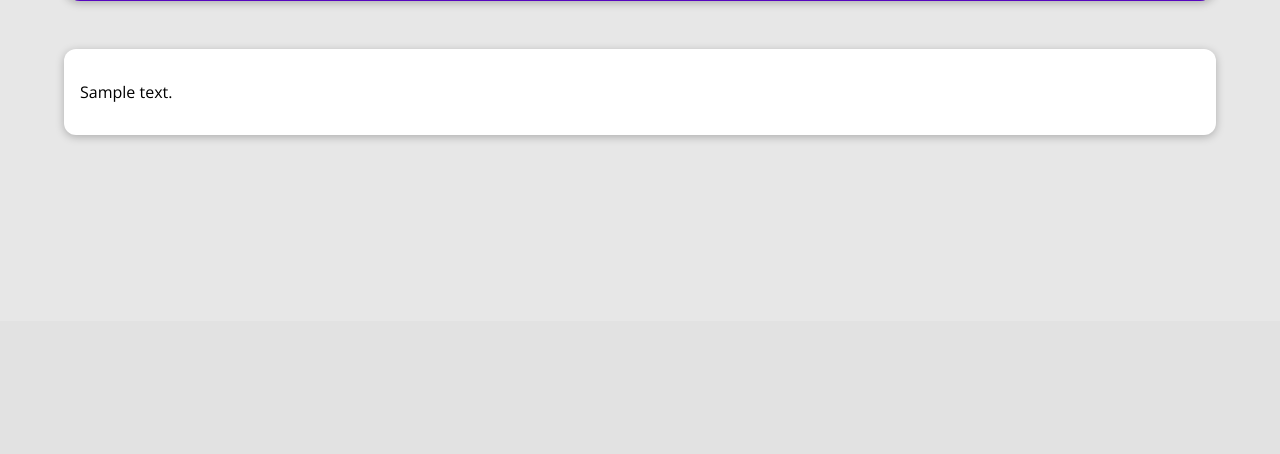
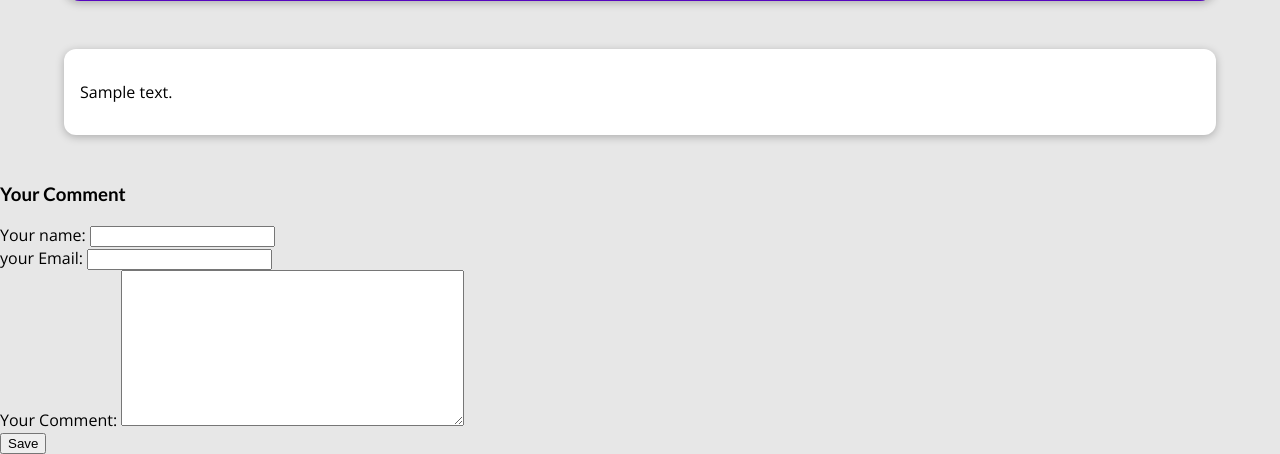
Before and after one commit to Abenezerjr/Blog_page, a Django app: a page that uses blog/templates/blog/post-detail.html in a window 1280 px wide. Shown: the part 479-933 px from the top of the page. Before the commit the page ends 618 px from the top, so only its background shows below. Run offline with Django 4.2, Linux system fonts and the light colour scheme; data comes from the database, SQL or seed files in the repository; tables that the repository leaves empty hold one stand-in row (values such as "Sample post"); grey boxes marked "Sample" are stand-in pictures.

Commit message:
add a section and comment_form in the post_detail.html

```diff
--- a/blog/templates/blog/post-detail.html
+++ b/blog/templates/blog/post-detail.html
@@ -29,4 +29,20 @@
     <main>
    {{ post.content| linebreaks }}
     </main>
+    <section id="comment-form">
+    <h3>Your Comment</h3>
+    <form action="{% url "post-detail-page" post.slug %}" method="POST" >
+    {% csrf_token %}
+        {% for form_filed in comment_form %}
+        <div class="form-control">
+            {{ form_filed.label_tag }}
+            {{ form_filed }}
+            {{ form_filed.errors }}
+        </div>
+        {% endfor %}
+        <button>Save</button>
+
+    </form>
+
+    </section>
 {% endblock %}
```
